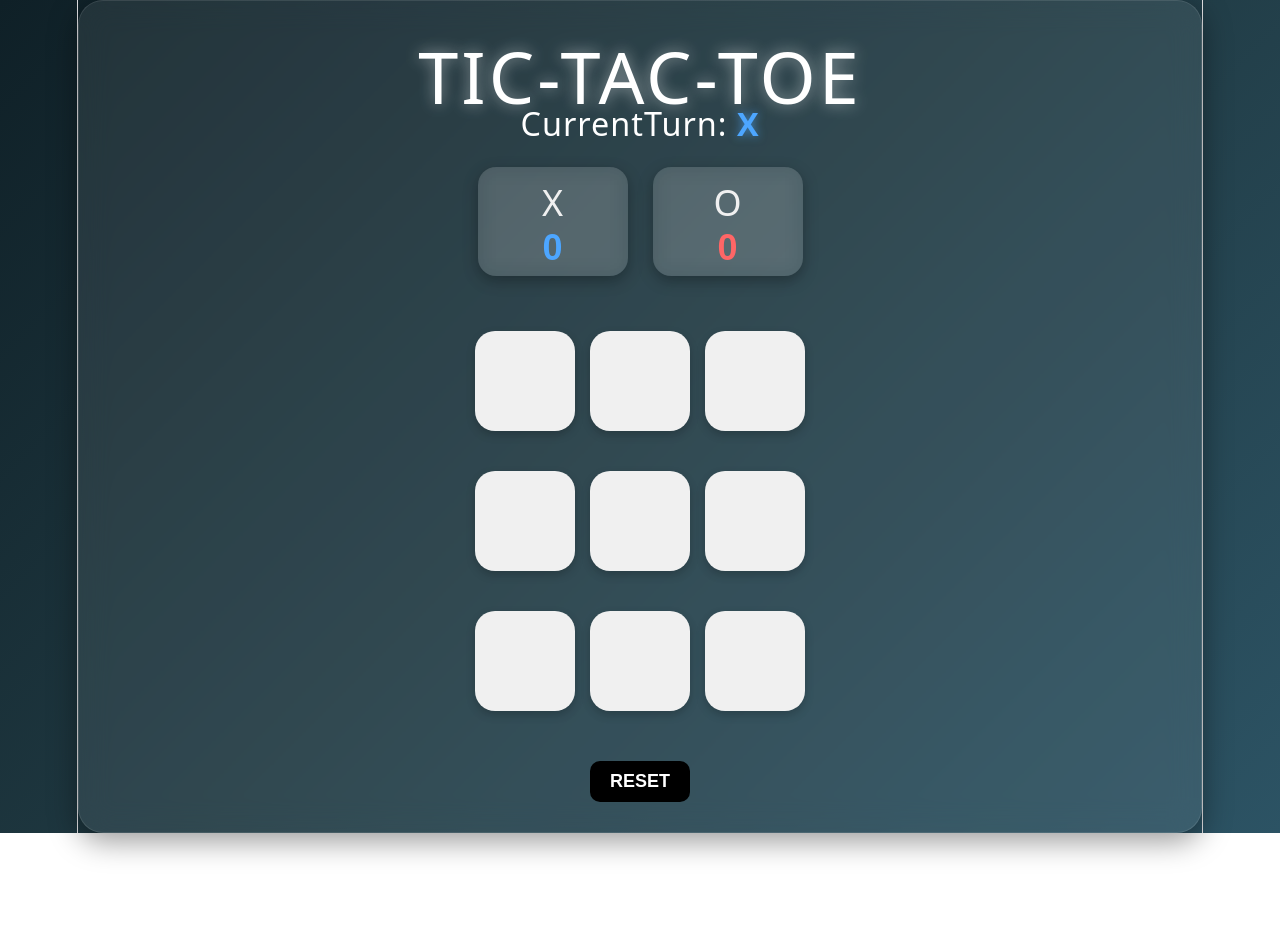
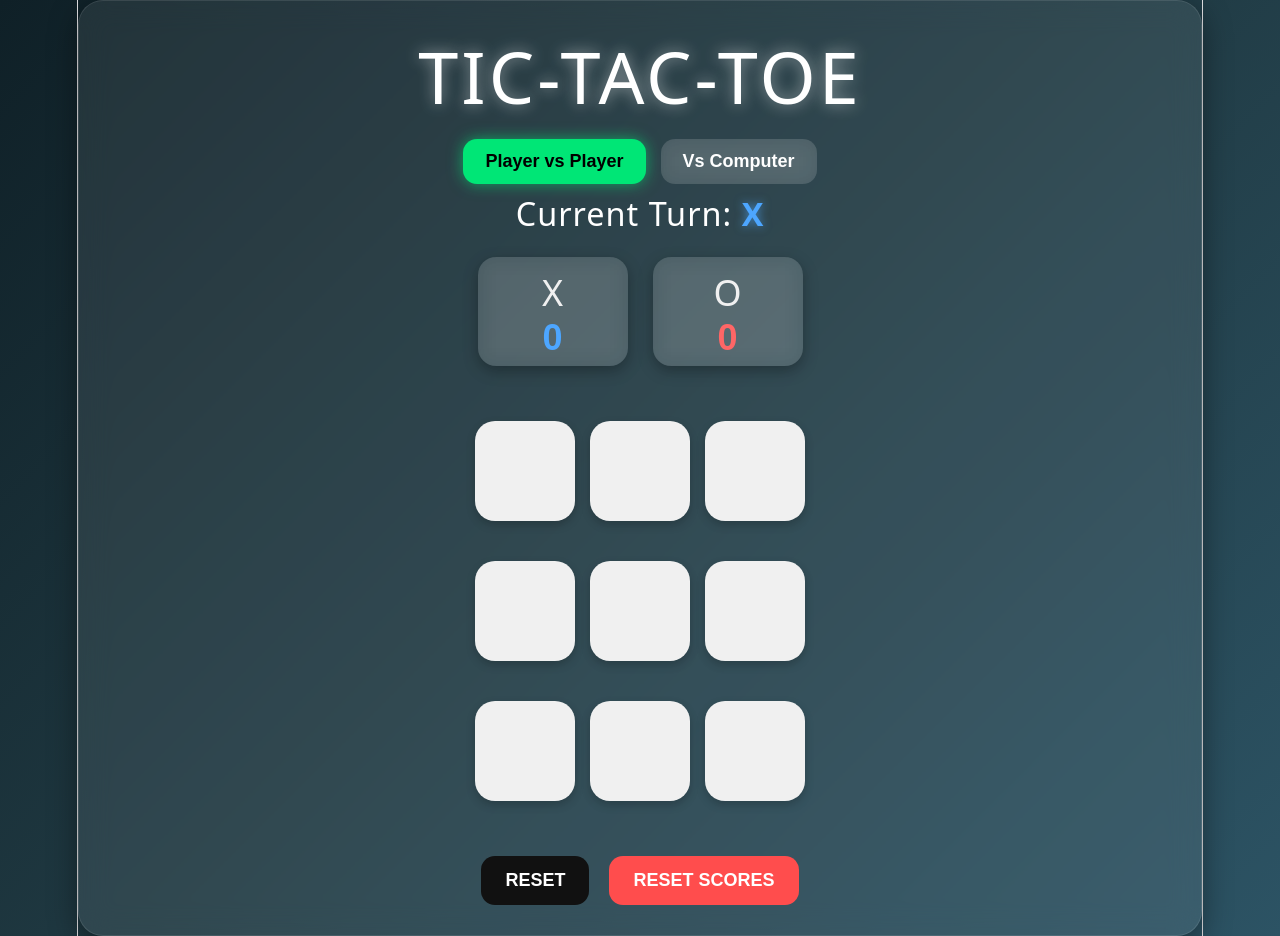
Before and after one commit to hansikareddycheguri-ship-it/tic-tac-toe-react, a React (Vite) app: page / in a window 1280 px wide. Before the commit the page ends 833 px from the top, so only its background shows below. Built offline with nearby package versions, Linux system fonts and the light colour scheme.

Commit message:
Added LocalStorage persistence and computer opponent mode

```diff
--- a/src/App.css
+++ b/src/App.css
@@ -158,6 +158,40 @@ animation:pop 0.4s ease;
     font-size:2rem;
     margin:0;
 }
+.button-container{
+    display:flex;
+    justify-content:center;
+    gap:20px;
+    margin-top:30px;
+    flex-wrap:wrap;
+}
+.reset-btn{
+    padding:14px 24px;
+    border:none;
+    border-radius:14px;
+    background:#111;
+    color:white;
+    font-size:1rem;
+    font-weight:bold;
+    cursor:pointer;
+    transition:0.2s ease;
+}
+.reset-score-btn{
+    padding:14px 24px;
+    border:none;
+    border-radius:14px;
+    background:#ff4d4d;
+    color:white;
+    font-size:1rem;
+    font-weight:bold;
+    cursor:pointer;
+    transition:0.2s ease;
+    min-width:180px;
+}
+.reset-btn:hover,
+.reset-score-btn:hover{
+    transform:translateY(-3px)scale(1.05);
+}
 .turn-text{
     color:white;
     margin-top:-10px;
@@ -170,6 +204,35 @@ animation:pop 0.4s ease;
     color:white;
     box-shadow:0px 0px 20px rgba(0,230,118,0.8);
     animation:glow 0.8s infinite alternate;
+}
+.mode-container{
+    display:flex;
+    justify-content:center;
+    gap:15px;
+    margin:20px 0px;
+    flex-wrap:wrap;
+}
+.mode-container button{
+    padding:12px 22px;
+    border:none;
+    border-radius:14px;
+    cursor:pointer;
+    font-size:1rem;
+    font-weight:bold;
+    background:rgba(255,255,255,0.12);
+    color:white;
+    backdrop-filter:blur(10px);
+    transition:0.2s ease;
+}
+.mode-container button:hover{
+    transform:translateY(-3px);
+    background:rgba(255,255,255,0.2);
+}
+.active-mode{
+    background:#00e676 !important;
+    color:black !important;
+    box-shadow:
+    0px 0px 15px rgba(0,230,118,0.6);
 }
 .x-turn{
     color:#4da6ff;
--- a/src/App.jsx
+++ b/src/App.jsx
@@ -1,5 +1,5 @@
 import Board from "./components/Board";
-import {useState} from "react";
+import {useState,useEffect} from "react";
 import "./App.css";
 import Scoreboard from "./components/Scoreboard";
 function App(){
@@ -8,8 +8,24 @@ function App(){
   const[winner,setWinner]=useState(null);
   const[winningSquares,setWinningSquares]=useState([]);
   const[draw,setDraw]=useState(false);
-  const[xScore,setXScore]=useState(0);
-  const[oScore,setOScore]=useState(0);
+  const[xScore,setXScore]=useState(
+    Number(localStorage.getItem("xScore"))||0
+  );
+  const[oScore,setOScore]=useState(
+    Number(localStorage.getItem("oScore"))||0
+  );
+ const[gameMode,setGameMode]=useState("pvp");
+ const[isComputerThinking,setIsComputerThinking]=useState(false);
+  useEffect(()=>{
+  localStorage.setItem(
+    "xScore",
+    xScore
+  );
+localStorage.setItem(
+  "oScore",
+  oScore
+);
+},[xScore,oScore]);
   const winningCombinations=[
     [0,1,2],
     [3,4,5],
@@ -21,6 +37,9 @@ function App(){
     [2,4,6]
   ];
   function handleClick(index){
+    if(isComputerThinking){
+      return;
+    }
     if(winner){
     return;
   }
@@ -39,10 +58,10 @@ newBoard[index]=currentPlayer;
     setWinner(gameWinner.winner);
     setWinningSquares(gameWinner.combination);
     if(currentPlayer==="X"){
-      setXScore(xScore+1);
+      setXScore(prev=>prev+1);
     }
     else{
-      setOScore(oScore+1);
+      setOScore(prev=>prev+1);
     }
       return;
     }
@@ -51,7 +70,15 @@ newBoard[index]=currentPlayer;
       return ;
     }
     if(currentPlayer==="X"){
-setCurrentPlayer("O");
+  setCurrentPlayer("O");
+  if(gameMode==="computer"){
+  setIsComputerThinking(true);
+  setTimeout(()=>{
+    computerMove(newBoard);
+    setIsComputerThinking(false);
+    setCurrentPlayer("X");
+  },500);
+}
   }
   else{
     setCurrentPlayer("X");
@@ -75,6 +102,40 @@ function checkWinner(board){
     }
     return null;
   }
+  function computerMove(newBoard){
+    const emptySquares=newBoard.map((value,index)=>
+    value===""
+  ? index
+:null)
+.filter(
+  value=>value!==null
+);
+if(emptySquares.length===0){
+  return;
+}
+const randomIndex=
+Math.floor(
+  Math.random()*
+  emptySquares.length
+);
+const computerChoice=
+emptySquares[randomIndex];
+newBoard[computerChoice]="O";
+setBoard([...newBoard]);
+const gameWinner=checkWinner(newBoard);
+const isDraw=newBoard.every(
+  square=>square!==""
+);
+if(gameWinner){
+  setWinner(gameWinner.winner);
+  setWinningSquares(gameWinner.combination);
+  setOScore(prev=>prev+1);
+  return;
+}
+if(isDraw){
+  setDraw(true);
+}
+  }
   function resetGame(){
     setWinningSquares([]);
   setDraw(false);
@@ -82,11 +143,42 @@ function checkWinner(board){
   setCurrentPlayer("X");
   setWinner(null);
   }
-
+ function resetScores(){
+  setXScore(0);
+  setOScore(0);
+localStorage.removeItem("xScore");
+localStorage.removeItem("oScore");
+ }
 return(
 <div className="app-container">
   <h1>TIC-TAC-TOE</h1>
-<h2 className="turn-text">CurrentTurn:{" "}
+  <div className="mode-container">
+    <button
+    className={
+      gameMode==="pvp"
+      ? "active-mode"
+      :""
+    }
+    onClick={()=>{
+      setGameMode("pvp");
+      resetGame();
+    }}
+    >
+      Player vs Player
+    </button>
+    <button
+    className={
+      gameMode==="computer"
+      ? "active-mode"
+      :""
+    }
+    onClick={()=>{
+      setGameMode("computer");
+      resetGame();
+    }
+    }>Vs Computer</button>
+  </div>
+<h2 className="turn-text">Current Turn:{" "}
   <span
    className={
     currentPlayer==="X"
@@ -117,17 +209,16 @@ return(
   <Board board={board}
   handleClick={handleClick}
   winningSquares={winningSquares}/>
-   <button onClick={resetGame}
-    style={{
-      marginTop:"20px",
-      padding:"10px 20px",
-      fontSize:"1rem",
-      borderRadius:"10px",
-      cursor:"pointer",
-      backgroundColor:"black",
-      color:"white",
-      border:"none"
-    }}>RESET</button>
+  <div className="button-container">
+   <button
+   className="reset-btn"
+    onClick={resetGame}
+    >RESET</button>
+    <button
+    className="reset-score-btn"
+    onClick={resetScores}
+    >RESET SCORES</button>
+</div>
 </div>
 );}
 export default App;
```
Also changed, not shown: 1 other file (tests, documents, lock files or other folders).
